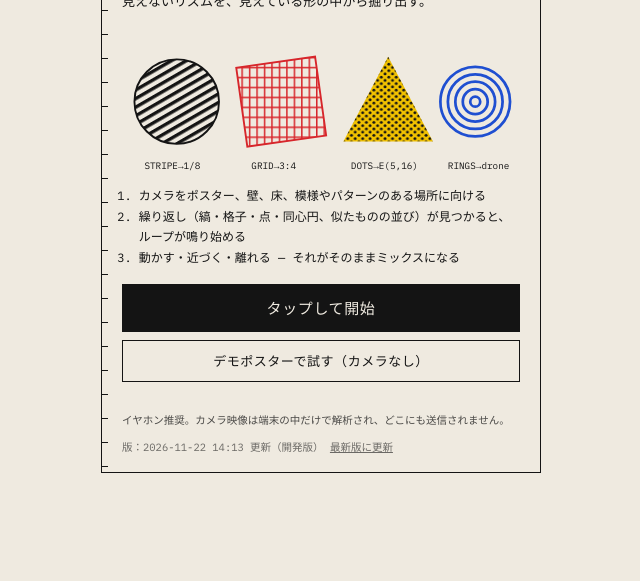
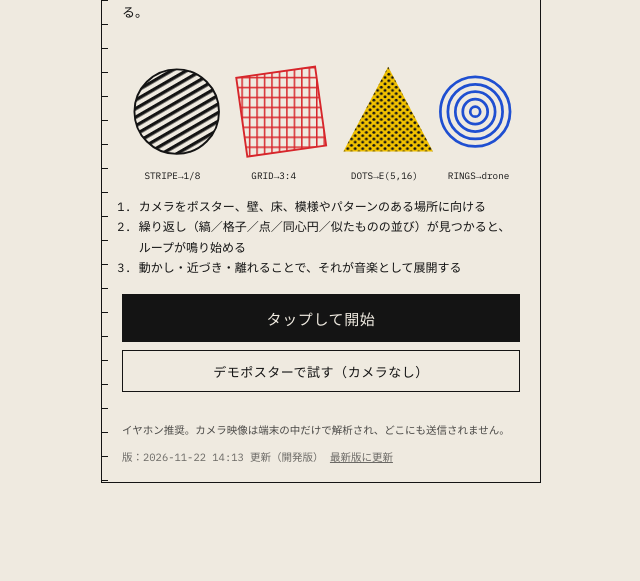
Before and after one commit to shibagaki16/ostinascope, a website with bundled scripts: page index.html in a window 1280 px wide. Shown: the part 219-800 px from the top of the page, without its empty margins (319-959 px from the left). Built offline with nearby package versions, Linux system fonts and the light colour scheme.

Commit message:
docs: スタート画面の一文を README にそろえ、手順の文を書き直す
- 一文：「身の回りの視覚的リズムを、繰り返しのパターンの中から発見する。」
- 手順 2：繰り返しの種類を「／」で区切る
- 手順 3：「動かし・近づき・離れることで、それが音楽として展開する」

Co-Authored-By: Claude Opus 5.5 <noreply@anthropic.com>

```diff
--- a/index.html
+++ b/index.html
@@ -25,7 +25,7 @@
     <div class="plate">
       <p class="fig">fig.0 — instrument</p>
       <h1>OSTINASCOPE</h1>
-      <p class="lead">見えないリズムを、見えている形の中から掘り出す。</p>
+      <p class="lead">身の回りの視覚的リズムを、繰り返しのパターンの中から発見する。</p>
 
       <svg class="specimen" viewBox="0 0 320 120" role="img" aria-label="縞・格子・点・同心円の標本">
         <defs>
@@ -61,8 +61,8 @@
 
       <ol class="how">
         <li>カメラをポスター、壁、床、模様やパターンのある場所に向ける</li>
-        <li>繰り返し（縞・格子・点・同心円、似たものの並び）が見つかると、ループが鳴り始める</li>
-        <li>動かす・近づく・離れる — それがそのままミックスになる</li>
+        <li>繰り返し（縞／格子／点／同心円／似たものの並び）が見つかると、ループが鳴り始める</li>
+        <li>動かし・近づき・離れることで、それが音楽として展開する</li>
       </ol>
 
       <button id="btn-camera" class="primary">タップして開始</button>
```
